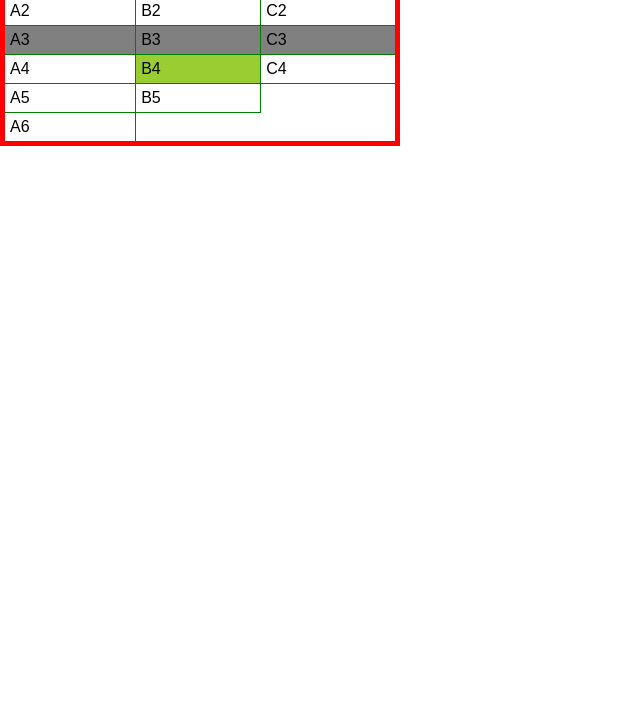
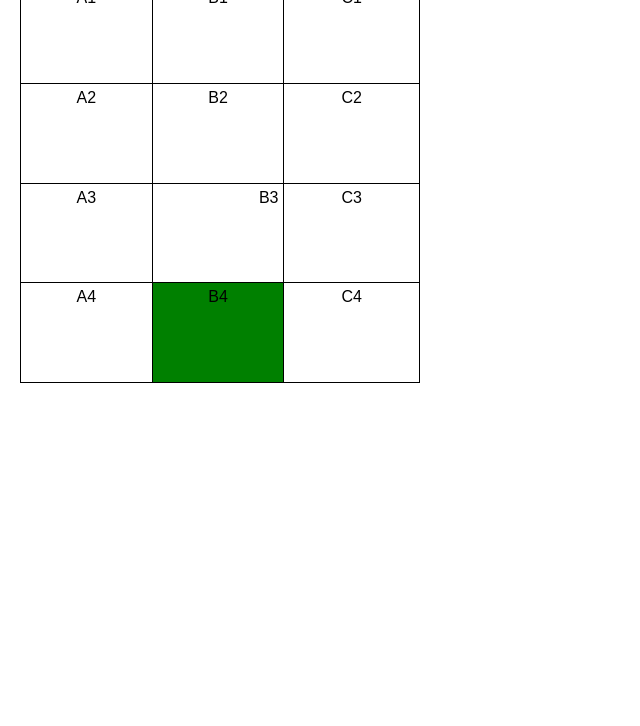
Before and after one commit to SorenKazam/html-css, a plain HTML site: page exercicios/ex023/tabela001.html in a window 1280 px wide. Shown: the part 74-800 px from the top of the page, without its empty margins (0-640 px from the left). Drawn offline with Linux system fonts and the light colour scheme.

Commit message:
Alinhamento das celulas

```diff
--- a/exercicios/ex023/tabela001.html
+++ b/exercicios/ex023/tabela001.html
@@ -12,23 +12,29 @@
             font-family: Arial, Helvetica, sans-serif;
         }
 
+        body {
+            padding: 20px;
+        }
+
         table {
-            border: 5px solid red;
             width: 400px;
+            height: 400px;
             border-collapse: collapse;
         }
 
         td {
-            border: 1px solid green;
+            border: 1px solid black;
             padding: 5px;
+            text-align: center; /* Alinhamento horizontal */
+            vertical-align: top; /* Alinhamento vertical */
         }
 
-        tr.linha {
-            background-color: grey;
+        .direita {
+            text-align: right;
         }
 
-        td.dado {
-            background-color: yellowgreen;
+        .cor {
+            background-color: green;
         }
     </style>
 </head>
@@ -53,20 +59,13 @@
         </tr>
         <tr class="linha">
             <td>A3</td>
-            <td>B3</td>
+            <td class="direita">B3</td>
             <td>C3</td>
         </tr>
         <tr>
             <td>A4</td>
-            <td class="dado">B4</td>
+            <td class="dado cor">B4</td>
             <td>C4</td>
-        </tr>
-        <tr>
-            <td>A5</td>
-            <td>B5</td>
-        </tr>
-        <tr>
-            <td>A6</td>
         </tr>
     </table>
 </body>
```
